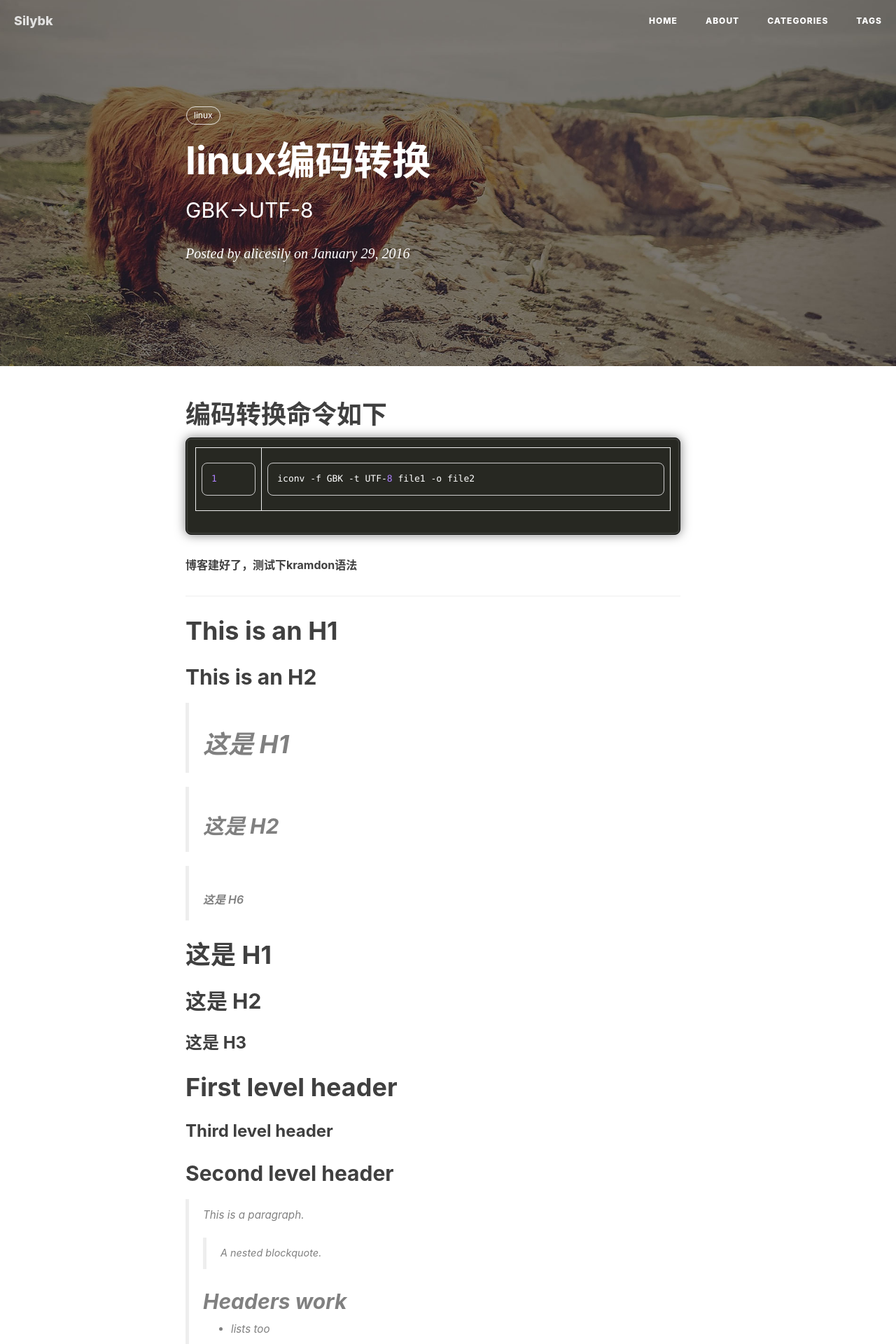
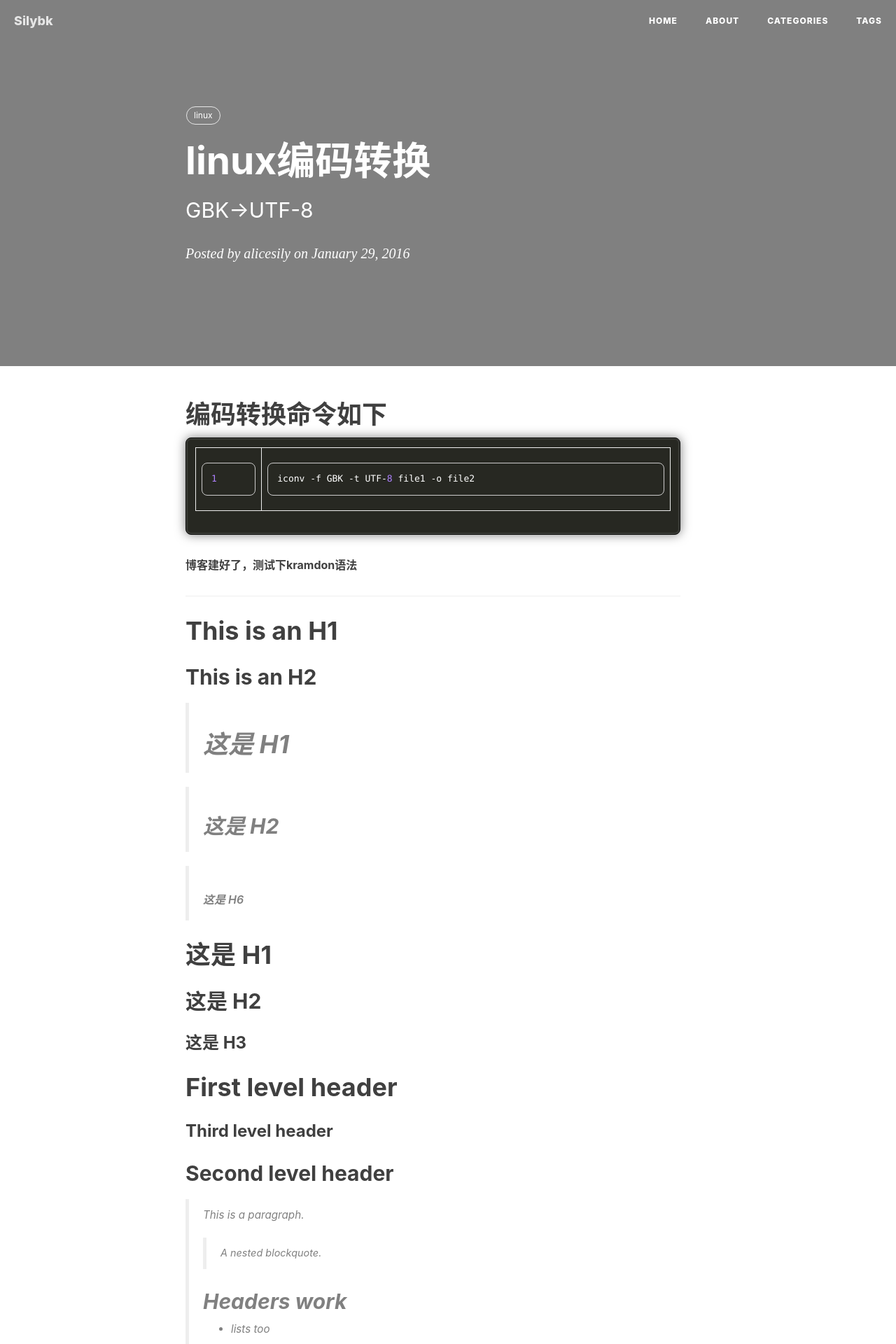
Before and after one commit to silybk/silybk.github.io, a Jekyll site: the page built from _posts/2016-01-29-linux-encodingconv.md, in a window 1280 px wide. Shown: the top 1920 px of the page at 70% size. Built offline with Jekyll 4.4.1, drawn with Linux system fonts in a browser that asks for light colours; nearby versions of some CDN libraries; comment, search, counter and statistics services are not loaded.

Commit message:
Update post.html

```diff
--- a/_layouts/post.html
+++ b/_layouts/post.html
@@ -9,7 +9,7 @@ layout: default
 <!-- Post Header -->
 <style type="text/css">
     header.intro-header{
-        background-image: url('{{ site.baseurl }}/{% if page.header-img %}{{ page.header-img }}{% else %}{{ site.header-img }}{% endif %}')
+        background-image: url('{% if page.header-img %}{{ page.header-img }}{% else %}{{ site.header-img }}{% endif %}')
     }
 </style>
 <header class="intro-header" >
```
